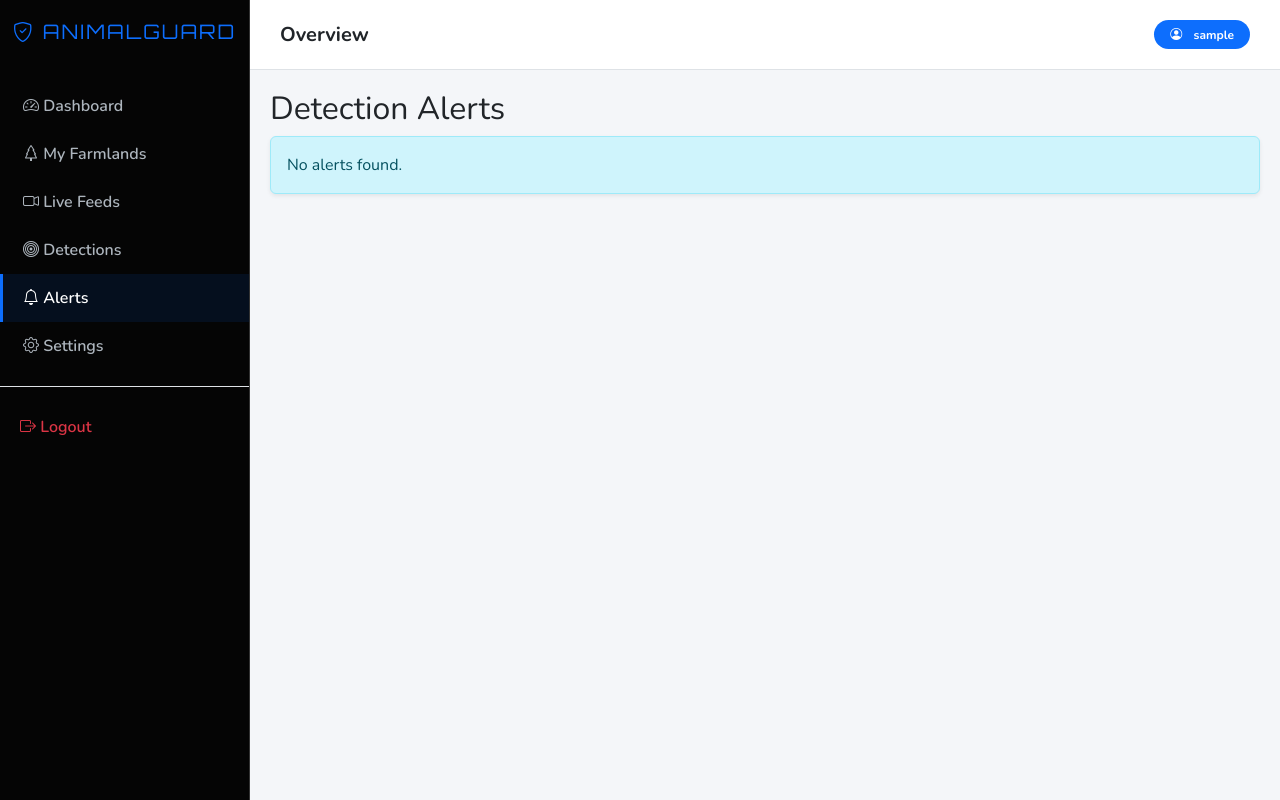
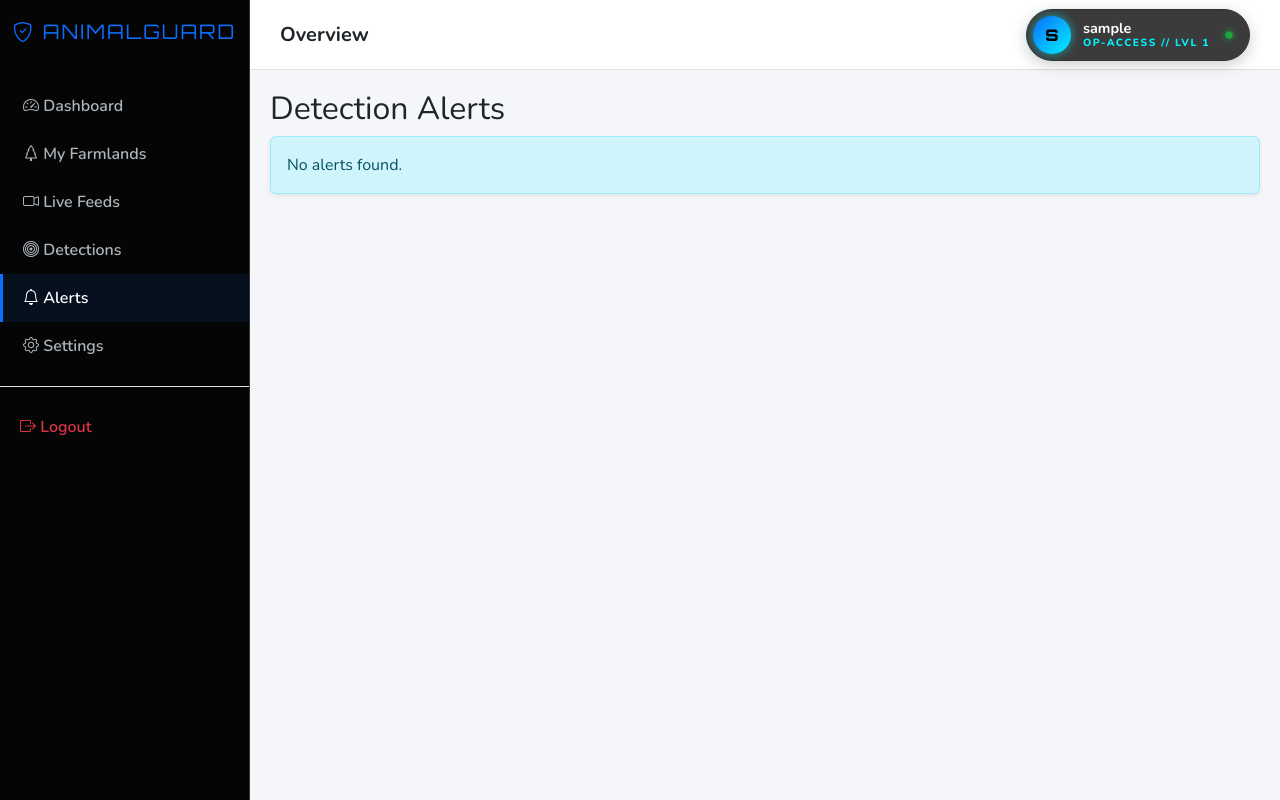
Before and after one commit to SandeepSreekailas/Animal-Intrusion, a Django app: page /alerts/ in a window 1280 px wide. Run offline with Django 5.2, Linux system fonts and the light colour scheme; the visitor is signed in with stand-in values (Sample User, id 1); data that the repository does not hold is empty.

Commit message:
edited profile bar

```diff
--- a/templates/base.html
+++ b/templates/base.html
@@ -9,7 +9,9 @@
     <link href="https://cdn.jsdelivr.net/npm/bootstrap@5.3.0/dist/css/bootstrap.min.css" rel="stylesheet">
     <link rel="stylesheet" href="https://cdn.jsdelivr.net/npm/bootstrap-icons@1.10.0/font/bootstrap-icons.css">
 
-    <link href="https://fonts.googleapis.com/css2?family=Nunito:wght@400;600;700;800&family=Orbitron:wght@400;700;900&display=swap" rel="stylesheet">
+    <link
+        href="https://fonts.googleapis.com/css2?family=Nunito:wght@400;600;700;800&family=Orbitron:wght@400;700;900&display=swap"
+        rel="stylesheet">
 
     <style>
         /* GLOBAL RESET */
@@ -97,10 +99,115 @@
 
         /* Mobile Adjustments */
         @media (max-width: 992px) {
-            .sidebar { transform: translateX(-100%); }
-            .sidebar.show { transform: translateX(0); }
-            .dashboard-wrapper { margin-left: 0; }
-            .dashboard-navbar { left: 0; }
+            .sidebar {
+                transform: translateX(-100%);
+            }
+
+            .sidebar.show {
+                transform: translateX(0);
+            }
+
+            .dashboard-wrapper {
+                margin-left: 0;
+            }
+
+            .dashboard-navbar {
+                left: 0;
+            }
+        }
+
+        /* --- TACTICAL PROFILE HUD --- */
+        .profile-hud {
+            display: flex;
+            align-items: center;
+            background: rgba(10, 10, 10, 0.8);
+            /* Dark Glass */
+            border: 1px solid #333;
+            padding: 6px 16px 6px 6px;
+            /* Spacing for the pill shape */
+            border-radius: 50px;
+            backdrop-filter: blur(5px);
+            transition: all 0.3s ease;
+            cursor: default;
+            box-shadow: 0 4px 15px rgba(0, 0, 0, 0.2);
+        }
+
+        /* Glow on Hover */
+        .profile-hud:hover {
+            border-color: #0d6efd;
+            /* Neon Blue Border */
+            box-shadow: 0 0 15px rgba(13, 110, 253, 0.3);
+        }
+
+        /* The Round Avatar Circle */
+        .profile-avatar {
+            width: 38px;
+            height: 38px;
+            background: linear-gradient(135deg, #0d6efd, #00f2ff);
+            /* Cyber Gradient */
+            color: #000;
+            border-radius: 50%;
+            display: flex;
+            align-items: center;
+            justify-content: center;
+            font-weight: 800;
+            font-family: 'Orbitron', sans-serif;
+            /* Tech Font */
+            margin-right: 12px;
+            box-shadow: 0 0 10px rgba(0, 242, 255, 0.6);
+            /* Inner Glow */
+        }
+
+        /* Text Container */
+        .profile-meta {
+            display: flex;
+            flex-direction: column;
+            line-height: 1.2;
+            margin-right: 15px;
+        }
+
+        .profile-name {
+            color: #fff;
+            font-weight: 700;
+            font-size: 0.9rem;
+            font-family: 'Nunito', sans-serif;
+        }
+
+        .profile-role {
+            font-size: 0.65rem;
+            color: #00f2ff;
+            /* Neon Cyan */
+            letter-spacing: 1.5px;
+            text-transform: uppercase;
+            font-weight: 800;
+        }
+
+        /* Pulsing Green Online Dot */
+        .status-indicator {
+            width: 8px;
+            height: 8px;
+            background-color: #00ff41;
+            /* Hacker Green */
+            border-radius: 50%;
+            box-shadow: 0 0 8px #00ff41;
+            animation: signalPulse 2s infinite;
+        }
+
+        @keyframes signalPulse {
+            0% {
+                opacity: 1;
+                transform: scale(1);
+            }
+
+            50% {
+                opacity: 0.5;
+                transform: scale(0.9);
+            }
+
+            100% {
+                opacity: 1;
+                transform: scale(1);
+            }
         }
     </style>
 </head>
@@ -118,12 +225,14 @@
         </div>
         <ul class="nav flex-column">
             <li class="nav-item">
-                    <a href="{% url 'analytics-dashboard' %}" class="nav-link {% if 'dashboard' in request.path %}active{% endif %}">
+                <a href="{% url 'analytics-dashboard' %}"
+                    class="nav-link {% if 'dashboard' in request.path %}active{% endif %}">
                     <i class="bi bi-speedometer2"></i> Dashboard
                 </a>
             </li>
             <li class="nav-item">
-                    <a href="{% url 'farmland-list' %}" class="nav-link {% if 'farmland' in request.path %}active{% endif %}">
+                <a href="{% url 'farmland-list' %}"
+                    class="nav-link {% if 'farmland' in request.path %}active{% endif %}">
                     <i class="bi bi-tree"></i> My Farmlands
                 </a>
             </li>
@@ -133,7 +242,8 @@
                 </a>
             </li>
             <li class="nav-item">
-                    <a href="{% url 'detection-list' %}" class="nav-link {% if 'detection' in request.path %}active{% endif %}">
+                <a href="{% url 'detection-list' %}"
+                    class="nav-link {% if 'detection' in request.path %}active{% endif %}">
                     <i class="bi bi-bullseye"></i> Detections
                 </a>
             </li>
@@ -167,15 +277,23 @@
                 {% block header_title %}Overview{% endblock %}
             </h5>
         </div>
-            <div class="d-flex align-items-center">
-                <span class="badge bg-primary rounded-pill px-3 py-2">
-                    <i class="bi bi-person-circle me-2"></i> {{ user.username }}
-                </span>
+        <div class="profile-hud">
+            <div class="profile-avatar">
+                {{ user.username|first|upper }}
+            </div>
+
+            <div class="profile-meta">
+                <span class="profile-name">{{ user.username }}</span>
+                <span class="profile-role">OP-ACCESS // LVL 1</span>
+            </div>
+
+            <div class="status-indicator" title="System Online"></div>
         </div>
     </div>
     {% endif %}
 
-    <main class="{% if user.is_authenticated and url_name != 'home' and url_name != 'login' and url_name != 'register' %}dashboard-wrapper{% else %}public-wrapper{% endif %}">
+    <main
+        class="{% if user.is_authenticated and url_name != 'home' and url_name != 'login' and url_name != 'register' %}dashboard-wrapper{% else %}public-wrapper{% endif %}">
 
         <div class="container-fluid p-0">
             {% if messages %}
@@ -184,7 +302,8 @@
                 <div class="toast show align-items-center text-white bg-dark border-0 mb-2" role="alert">
                     <div class="d-flex">
                         <div class="toast-body">{{ message }}</div>
-                            <button type="button" class="btn-close btn-close-white me-2 m-auto" data-bs-dismiss="toast"></button>
+                        <button type="button" class="btn-close btn-close-white me-2 m-auto"
+                            data-bs-dismiss="toast"></button>
                     </div>
                 </div>
                 {% endfor %}
@@ -202,11 +321,12 @@
     <script src="https://cdn.jsdelivr.net/npm/bootstrap@5.3.0/dist/js/bootstrap.bundle.min.js"></script>
     <script>
         const toggleBtn = document.getElementById('sidebarToggle');
-        if(toggleBtn) {
+        if (toggleBtn) {
             toggleBtn.addEventListener('click', function () {
                 document.getElementById('sidebar').classList.toggle('show');
             });
         }
     </script>
 </body>
+
 </html>
```
Lines whose indentation alone changed are shown as unchanged.
